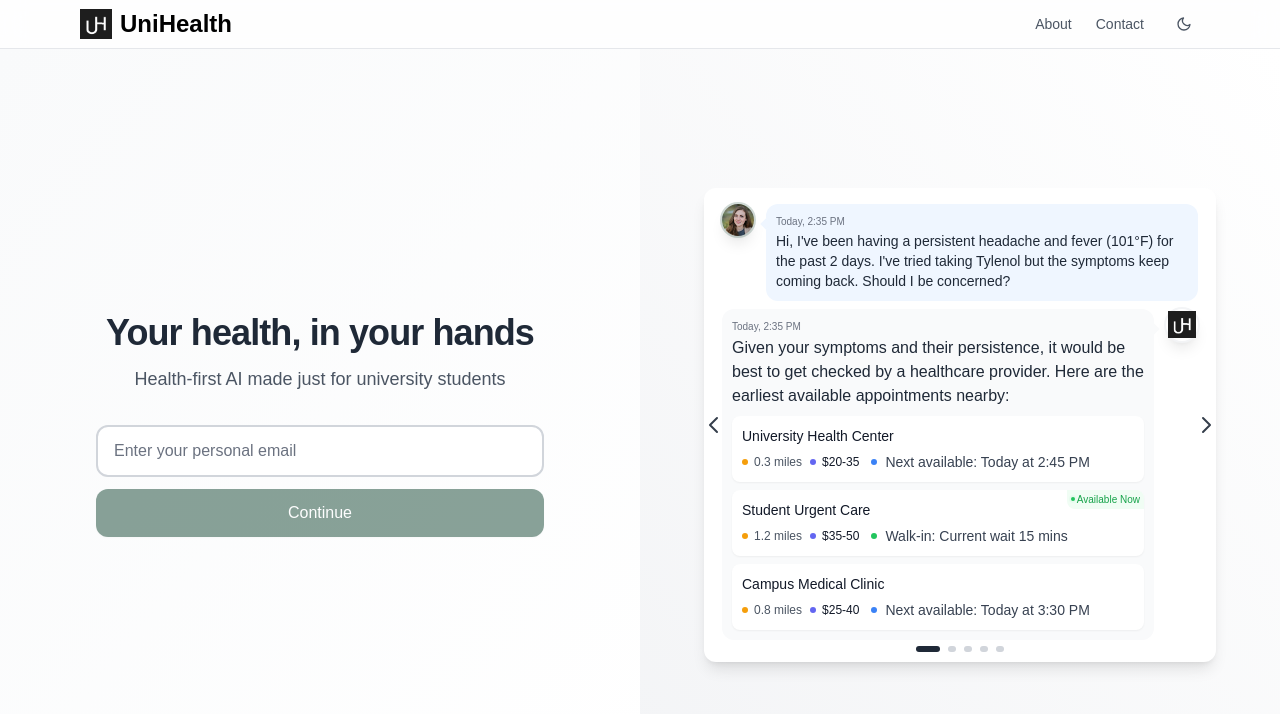
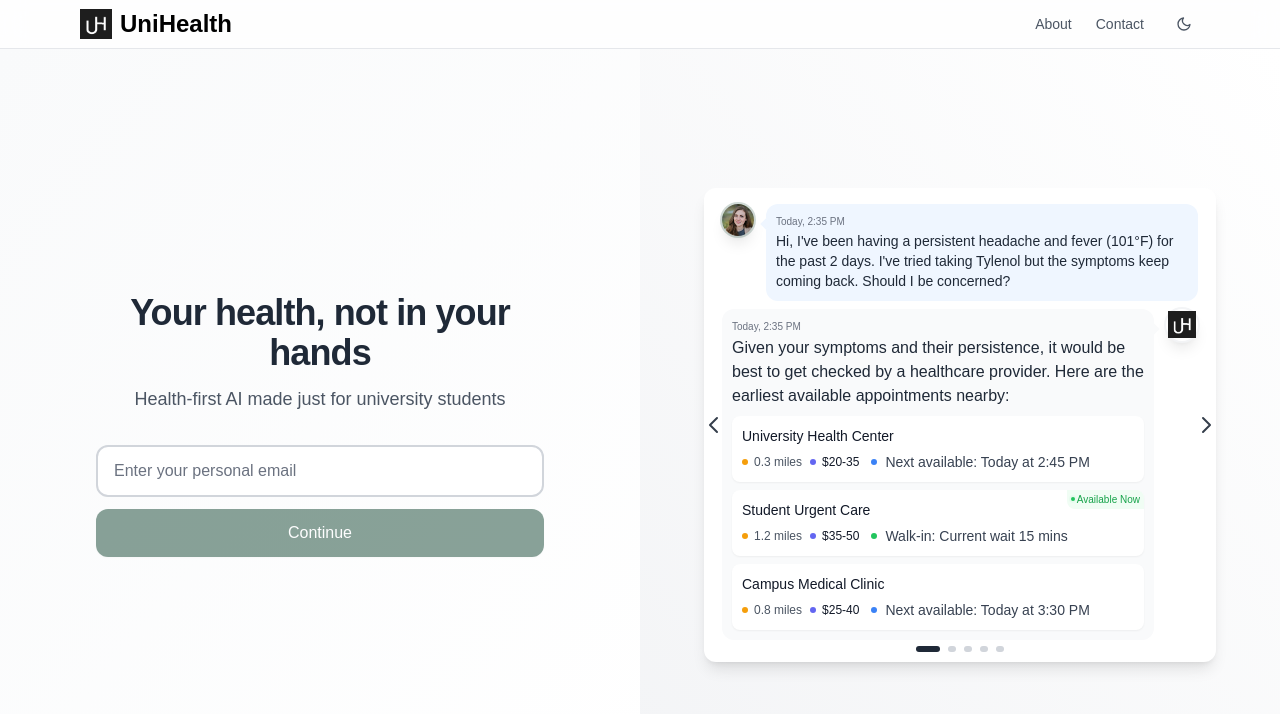
Before and after one commit to rishiguptagit/unihealth, a Next.js app: page / in a window 1280 px wide. Shown: the top 714 px of the page. Built offline with nearby package versions, Linux system fonts and the light colour scheme.

Commit message:
Changed page text

```diff
--- a/app/page.tsx
+++ b/app/page.tsx
@@ -205,7 +205,7 @@ export default function Home() {
                 transition={{ delay: 0.2, duration: 0.5 }}
                 className="text-2xl sm:text-3xl md:text-4xl font-bold text-gray-800 dark:text-white leading-tight tracking-tight px-4 sm:px-0"
               >
-                Your health, in your hands
+                Your health, not in your hands
               </motion.h2>
               <motion.p
                 initial={{ opacity: 0 }}
```
